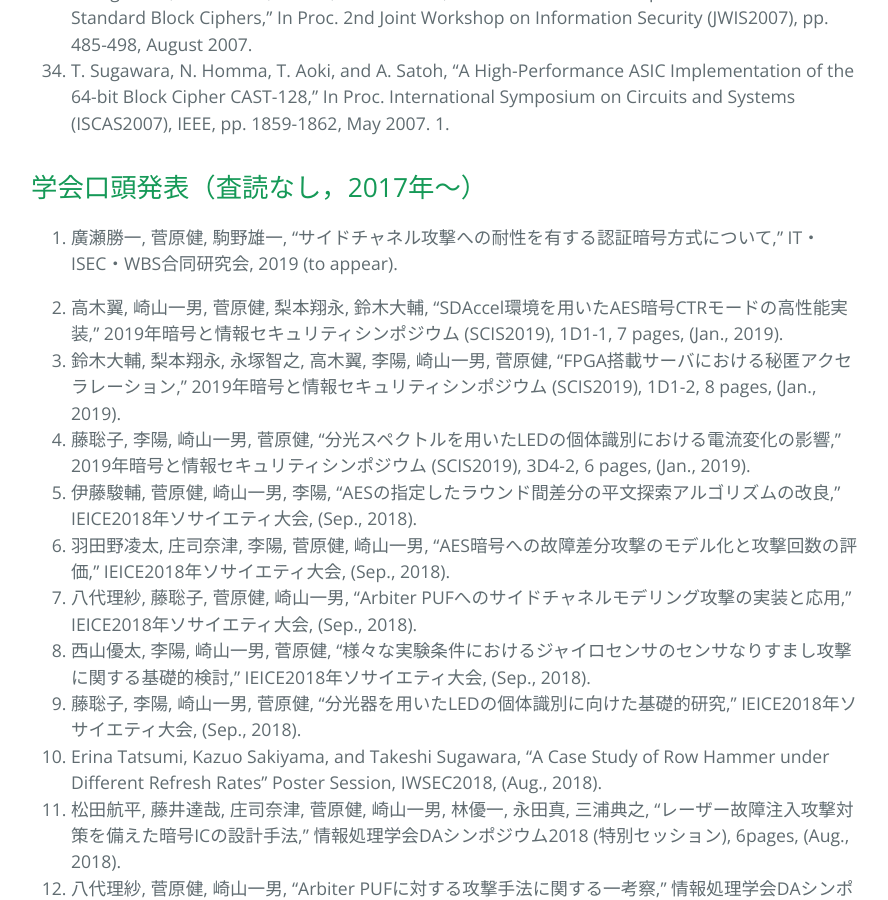
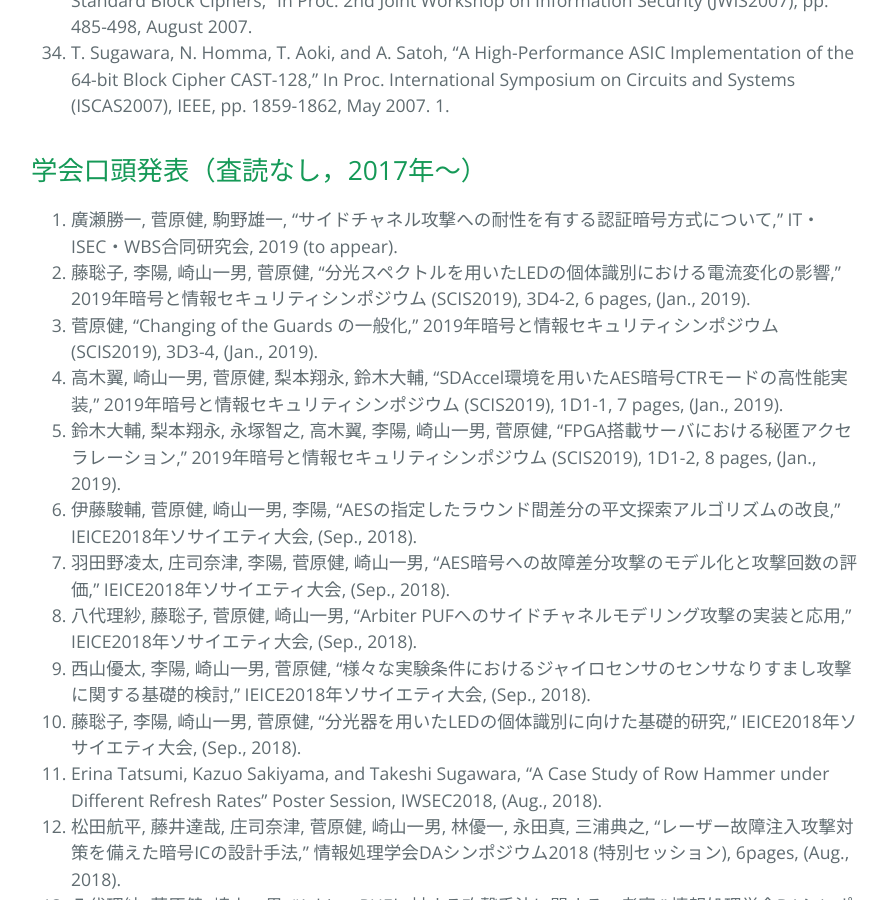
Before and after one commit to sugawara-bbbb/weblab, a Jekyll site: the page built from publication.md, in a window 1280 px wide and 900 px high, scrolled down 4887 px. Shown: the whole window, without its empty margins (193-1081 px from the left). Built offline with Jekyll 4.4.1, drawn with Linux system fonts in a browser that asks for light colours; our own code applies the rules of GitHub Pages for plain Markdown files.

Commit message:
研究成果を更新

```diff
--- a/publication.md
+++ b/publication.md
@@ -36,11 +36,7 @@ layout: default
 
 ## 国際会議プロシーディングス等（査読あり）
 
-1. N. Shoji, T. Sugawara, M. Iwamoto, and K. Sakiyama, "An Abstraction
-Model for 1-bit Probing Attack on Block Ciphers," IEEE 4th
-International Conference on Computer and Communication Systems (ICCCS
-2019), 2019 (to appear).
-
+1. N. Shoji, T. Sugawara, M. Iwamoto, and K. Sakiyama, "An Abstraction Model for 1-bit Probing Attack on Block Ciphers," IEEE 4th International Conference on Computer and Communication Systems (ICCCS 2019), 2019 (to appear).
 1. R. Matsumura, T. Sugawara, and K. Sakiyama, "A Secure LiDAR with AES-Based Side-Channel Fingerprinting," 2018 Sixth International Symposium on Computing and Networking Workshops (CANDARW), 2018.
 1. Z. Yuan, Y.Li, K. Sakiyama, T. Sugawara, and J. Wang, “Recovering Memory Access Sequence with Differential Flush+Reload Attack,” ISPEC 2018: 424-439
 1. S. Nashimoto, D. Suzuki, T. Sugawara, and K. Sakiyama, "Sensor CON-Fusion: Defeating Kalman Filter in Signal Injection Attack,” AsiaCCS 2018: 511-524, [PDF](http://delivery.acm.org/10.1145/3200000/3196506/p511-nashimoto.pdf).
@@ -78,10 +74,10 @@ International Conference on Computer and Communication Systems (ICCCS
 ## 学会口頭発表（査読なし，2017年〜）
 
 1. 廣瀬勝一, 菅原健, 駒野雄一, "サイドチャネル攻撃への耐性を有する認証暗号方式について," IT・ISEC・WBS合同研究会, 2019 (to appear).
-
+1. 藤聡子, 李陽, 崎山一男, 菅原健, “分光スペクトルを用いたLEDの個体識別における電流変化の影響,” 2019年暗号と情報セキュリティシンポジウム (SCIS2019), 3D4-2, 6 pages, (Jan., 2019).
+1. 菅原健, "Changing of the Guards の一般化," 2019年暗号と情報セキュリティシンポジウム (SCIS2019), 3D3-4, (Jan., 2019).
 1. 高木翼, 崎山一男, 菅原健, 梨本翔永, 鈴木大輔, “SDAccel環境を用いたAES暗号CTRモードの高性能実装,” 2019年暗号と情報セキュリティシンポジウム (SCIS2019), 1D1-1, 7 pages, (Jan., 2019).
 1. 鈴木大輔, 梨本翔永, 永塚智之, 高木翼, 李陽, 崎山一男, 菅原健, “FPGA搭載サーバにおける秘匿アクセラレーション,” 2019年暗号と情報セキュリティシンポジウム (SCIS2019), 1D1-2, 8 pages, (Jan., 2019).
-1. 藤聡子, 李陽, 崎山一男, 菅原健, “分光スペクトルを用いたLEDの個体識別における電流変化の影響,” 2019年暗号と情報セキュリティシンポジウム (SCIS2019), 3D4-2, 6 pages, (Jan., 2019).
 1. 伊藤駿輔, 菅原健, 崎山一男, 李陽, “AESの指定したラウンド間差分の平文探索アルゴリズムの改良,” IEICE2018年ソサイエティ大会, (Sep., 2018).
 1. 羽田野凌太, 庄司奈津, 李陽, 菅原健, 崎山一男, “AES暗号への故障差分攻撃のモデル化と攻撃回数の評価,” IEICE2018年ソサイエティ大会, (Sep., 2018).
 1. 八代理紗, 藤聡子, 菅原健, 崎山一男, “Arbiter PUFへのサイドチャネルモデリング攻撃の実装と応用,” IEICE2018年ソサイエティ大会, (Sep., 2018).
```
